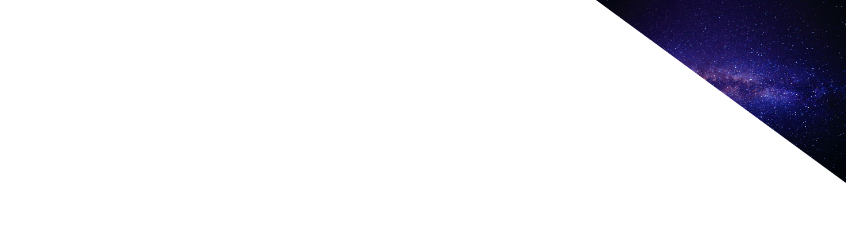
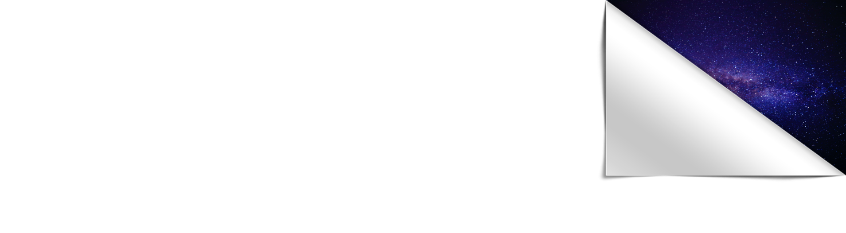
Before and after one commit to coveringgroup/covering.group, a plain HTML site: page index.html in a window 1280 px wide. Shown: the top 233 px of the page, without its empty margins (434-1280 px from the left). Drawn offline with Linux system fonts and the light colour scheme.

Commit message:
Update index.html

```diff
--- a/index.html
+++ b/index.html
@@ -120,7 +120,7 @@
 </head>
 <body>
     <a href="https://aether.software" aria-label="Visit Aether Software" class="galaxy-link">
-        <img src="assets/galaxy.png" alt="Galaxy background" class="galaxy">
+        <img src="assets/galaxy-alt.png" alt="Galaxy background" class="galaxy">
     </a>
 
     <main class="center">
```
